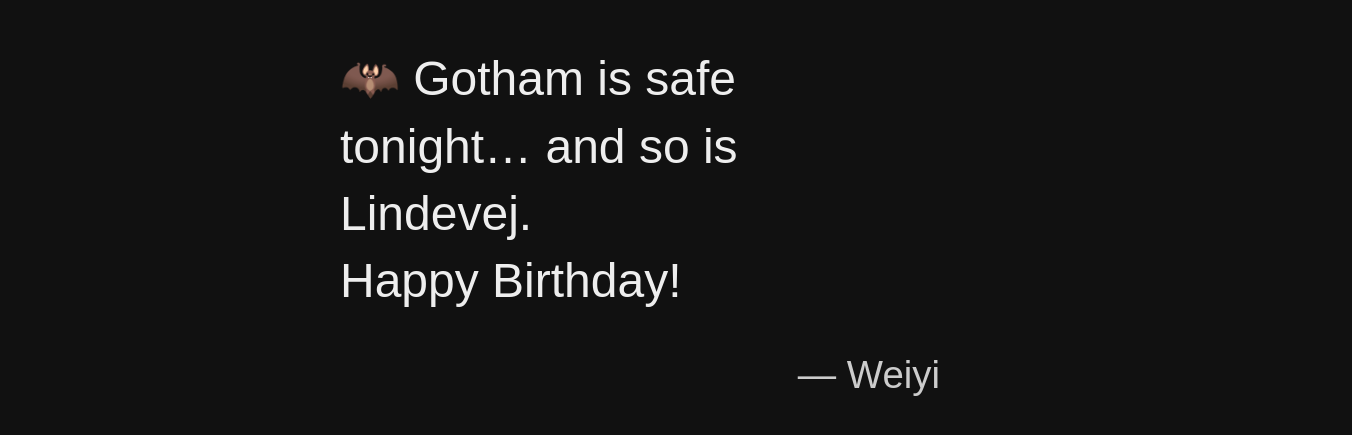
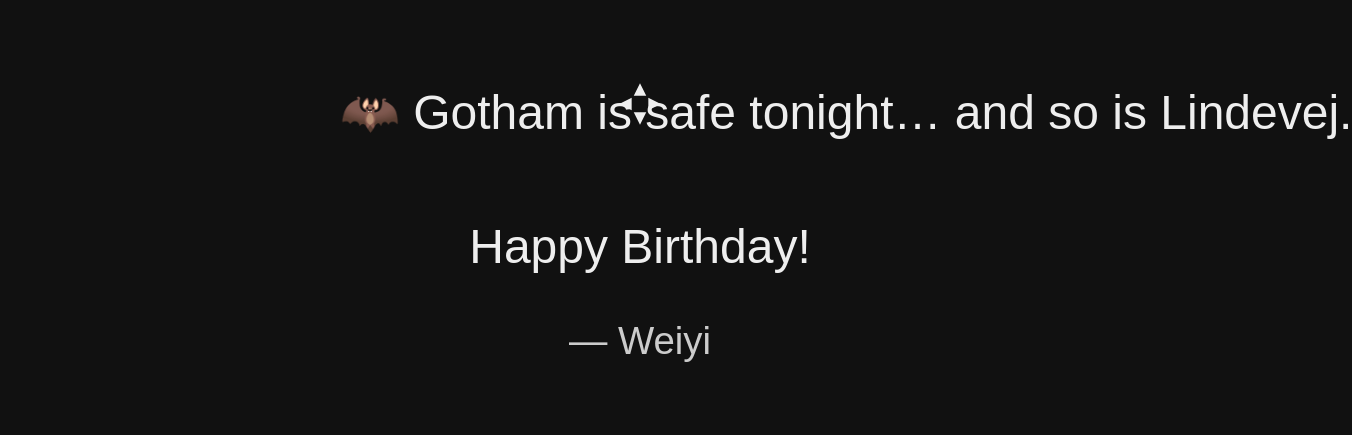
Before and after one commit to JIN-Weiyi/Batman_nfc, a plain HTML site: page index.html in a window 1280 px wide. Shown: the part 187-622 px from the top of the page, 1352 px wide, since content can reach past the window. Drawn offline with Linux system fonts and the light colour scheme.

Commit message:
Update index.html

```diff
--- a/index.html
+++ b/index.html
@@ -2,7 +2,7 @@
 <html>
 <head>
   <meta charset="UTF-8">
-  <title>Secret Message</title>
+  <title> Happy birthday</title>
   <style>
     body {
       display: flex;
@@ -15,27 +15,44 @@
       font-size: 3em;
       padding: 0 5%;
       box-sizing: border-box;
+      text-align: center;        /* 整体居中 */
     }
     .container {
       width: 100%;
-      max-width: 600px;  /* 控制宽度 */
+      max-width: 600px;
+      position: relative;
+    }
+    .bat-logo {
+      position: absolute;
+      top: 0;
+      left: 50%;
+      transform: translateX(-50%);
+      width: 50px;
+      height: 50px;
     }
     .text {
-      text-align: left;
-      line-height: 1.4em;  /* 行间距更舒适 */
+      line-height: 1.4em;
+    }
+    .first-line {
+      white-space: nowrap;  /* 强制不换行 */
+      display: block;
     }
     .signature {
-      text-align: right;
-      margin-top: 1em;      /* 签名和正文保持距离 */
-      font-size: 0.8em;     /* 签名稍小 */
-      color: #ccc;          /* 签名颜色更淡 */
+      margin-top: 1em;
+      font-size: 0.8em;
+      color: #ccc;
     }
   </style>
 </head>
 <body>
   <div class="container">
+    <!-- 蝙蝠侠小徽标 -->
+    <svg class="bat-logo" viewBox="0 0 24 24" fill="#eee" xmlns="http://www.w3.org/2000/svg">
+      <path d="M12 2L15 8H9L12 2ZM2 12L8 15V9L2 12ZM22 12L16 9V15L22 12ZM12 22L9 16H15L12 22Z"/>
+    </svg>
+
     <div class="text">
-      🦇 Gotham is safe tonight… and so is Lindevej.<br>
+      <span class="first-line">🦇 Gotham is safe tonight… and so is Lindevej.</span><br>
       Happy Birthday!
     </div>
     <div class="signature">
```
